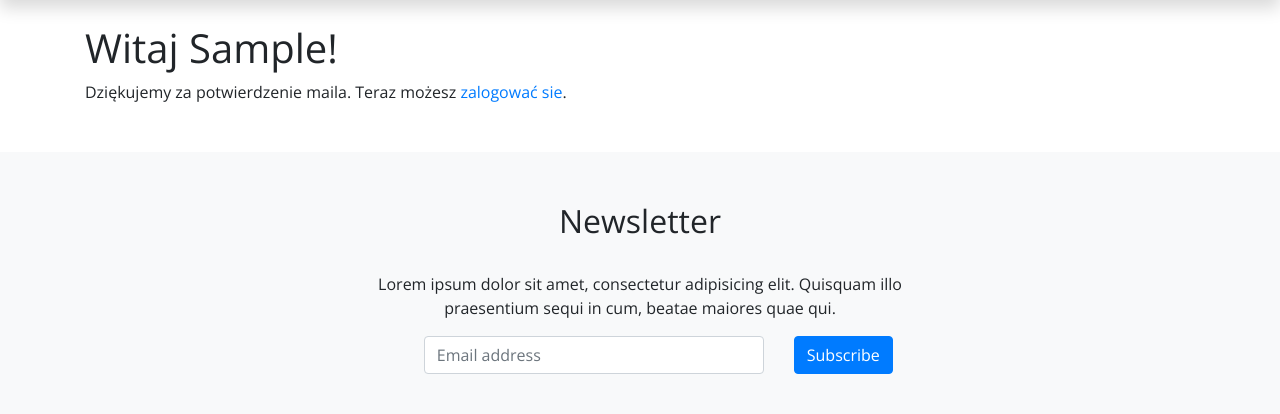
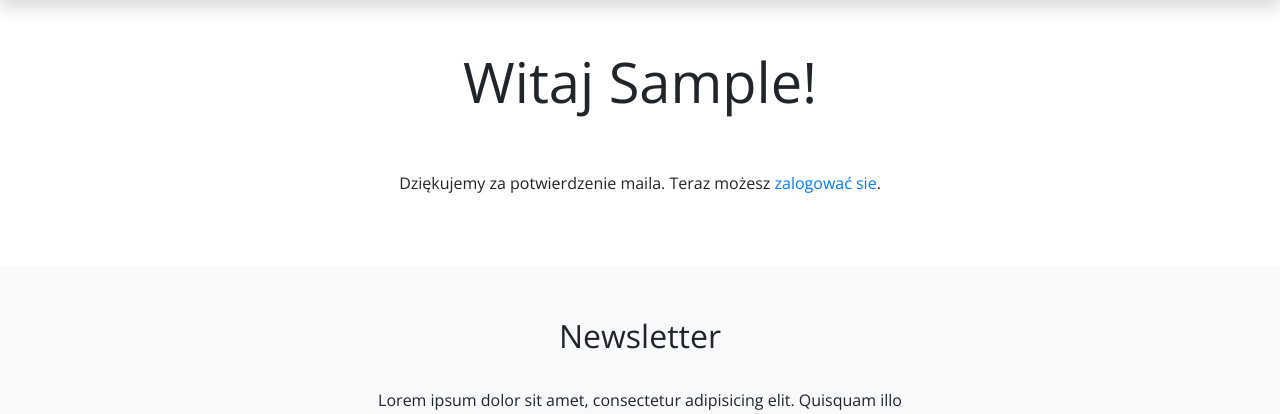
Before and after one commit to urszulasologub/webshop, a Django app: template webshop/account/templates/account/register_done.html in a window 1280 px wide. Shown: the part 135-549 px from the top of the page. Run offline with Django 3.2, Linux system fonts and the light colour scheme; tables that the repository leaves empty hold one stand-in row (values such as "Sample post"); the template is opened without the code that fills it: values that come from a table or form of the project are taken from there, most other values are stand-ins (such as "Sample title", 1, 10 or a date in 2020); parts of the project's set-up code (start-up, migrations or seed data) failed here and were passed over; some libraries are stand-ins or nearby versions.

Commit message:
updated view frontend message registration

```diff
--- a/webshop/account/templates/account/acc_active_email.html
+++ b/webshop/account/templates/account/acc_active_email.html
@@ -1,5 +1,7 @@
 {% autoescape off %}
-Witaj {{ user.username }},
-Kliknij poniższy link aby potwierdzić rejestrację
+
+<h1 class="display-4 p-4 text-center">Witaj {{ user.username }}</h1>
+<p class="display-5 p-4 text-center">Kliknij poniższy link aby potwierdzić rejestrację</p>
+
 http://{{ domain }}{% url 'account:activate' uidb64=uid token=token %}
 {% endautoescape %}
--- a/webshop/account/templates/account/confirm_mail.html
+++ b/webshop/account/templates/account/confirm_mail.html
@@ -3,5 +3,6 @@
 {% block title %}Potwierdź maila{% endblock %}
 
 {% block content %}
-    <p>Powierdź swojego maila, aby dokończyć rejestrację.</p>
+    <h1 class="display-4 p-4 text-center">Powierdź swojego maila, aby dokończyć rejestrację.</h1>
+    <i class="fas fa-envelope-open-text display-1 p-4 text-center" aria-hidden="true"></i>
 {% endblock %}
--- a/webshop/account/templates/account/link_invalid.html
+++ b/webshop/account/templates/account/link_invalid.html
@@ -3,5 +3,6 @@
 {% block title %}Nieważny link{% endblock %}
 
 {% block content %}
-    <p>Link aktywacyjny jest nieważny!</p>
+    <h1 class="display-4 p-4 text-center">Link aktywacyjny jest nieważny!</h1>
+    <i class="fas fa-times display-1 p-4 text-center" aria-hidden="true"></i>
 {% endblock %}
--- a/webshop/account/templates/account/register_done.html
+++ b/webshop/account/templates/account/register_done.html
@@ -3,6 +3,6 @@
 {% block title %}Witaj{% endblock %}
 
 {% block content %}
-    <h1>Witaj {{ new_user.first_name }}!</h1>
-    <p>Dziękujemy za potwierdzenie maila. Teraz możesz <a href="{% url 'account:login' %}">zalogować sie</a>.</p>
+    <h1 class="display-4 p-4 text-center">Witaj {{ new_user.first_name }}!</h1>
+    <p class="display-5 p-4 text-center">Dziękujemy za potwierdzenie maila. Teraz możesz <a class="ext-decoration-none" href="{% url 'account:login' %}">zalogować sie</a>.</p>
 {% endblock %}
--- a/webshop/account/templates/registration/logged_out.html
+++ b/webshop/account/templates/registration/logged_out.html
@@ -3,6 +3,6 @@
 {% block title %}Wylogowano{% endblock %}
 
 {% block content %}
-    <h1>Wylogowano</h1>
-    <p>Zostałeś wylogowany. Możesz ponownie <a href="{% url 'account:login' %}">zalogować się</a>.</p>
+    <h1 class="display-4 p-4 text-center">Wylogowano</h1>
+    <p class="display-5 p-4 text-center">Zostałeś wylogowany. Możesz ponownie <a class="ext-decoration-none" href="{% url 'account:login' %}">zalogować się</a>.</p>
 {% endblock %}
--- a/webshop/account/views.py
+++ b/webshop/account/views.py
@@ -49,7 +49,7 @@ def register(request):
 				message = render_to_string('account/acc_active_email.html',
 										   {'user': new_user,
 											'domain': current_site.domain,
-											'uid': urlsafe_base64_encode(force_bytes(new_user.pk)).decode(),
+											'uid': urlsafe_base64_encode(force_bytes(new_user.pk)),
 											'token': account_activation_token.make_token(new_user),
 											})
 				to_email = user_form.cleaned_data.get('email')
```
